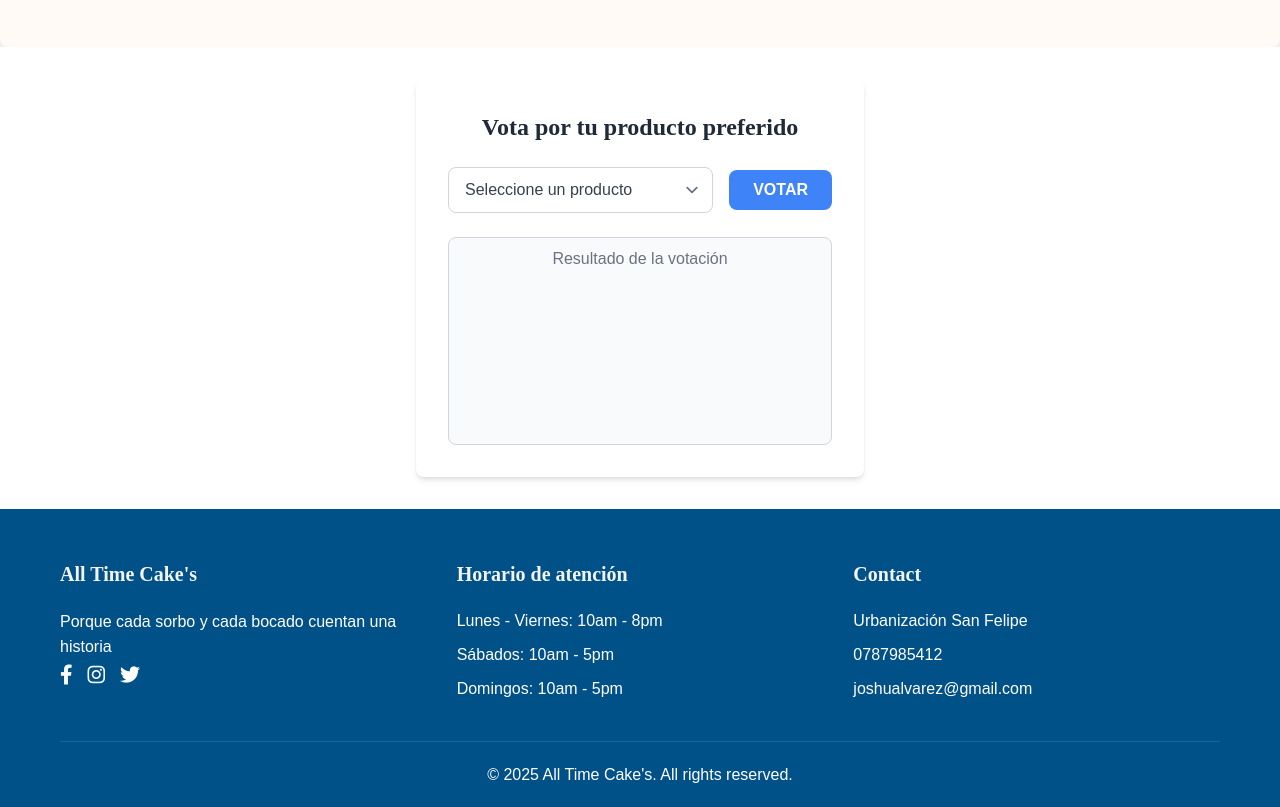
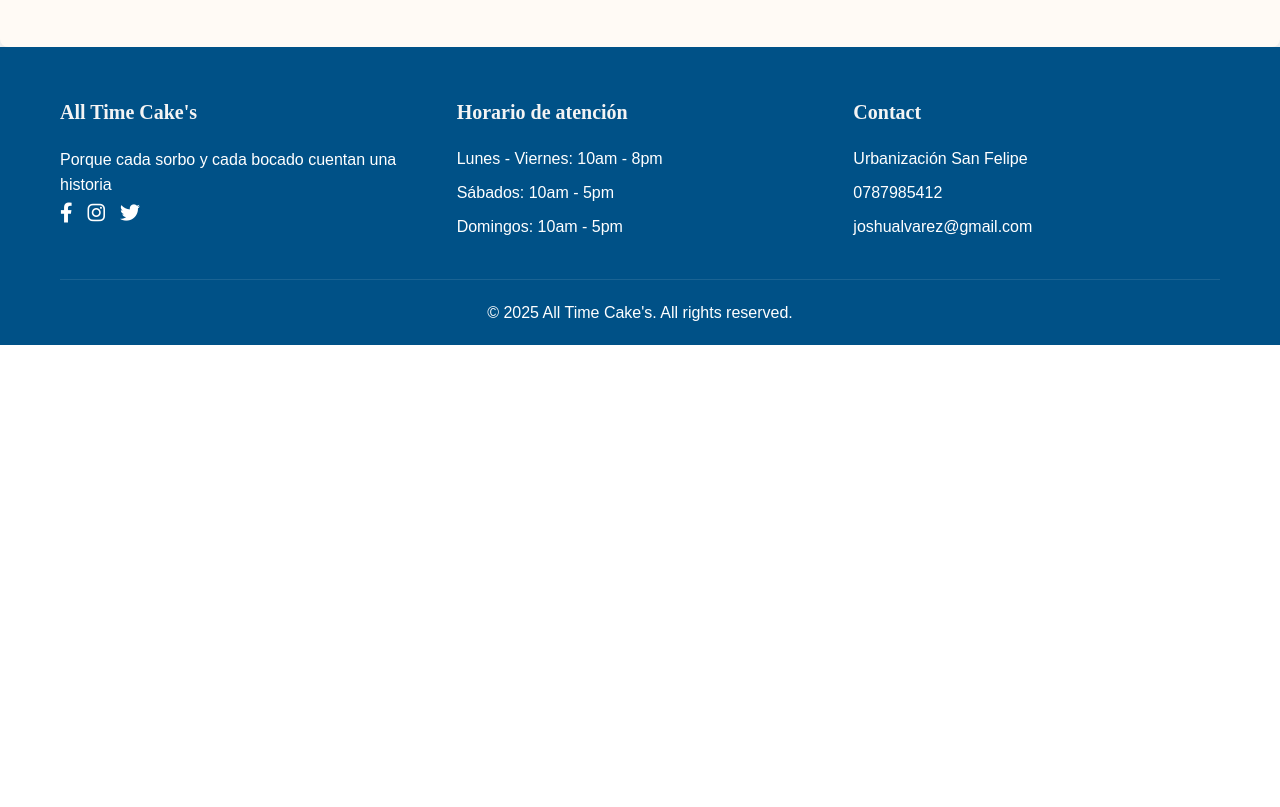
Before and after one commit to Danx111/landing_page, a website built with Vite: page index.html in a window 1280 px wide. Shown: the part 3736-4543 px from the top of the page. After the commit the page ends 4081 px from the top, so only its background shows below. Built offline with nearby package versions, Linux system fonts and the light colour scheme; no server answers; a web font is replaced by a local one.

Commit message:
se elimino la votacion

```diff
--- a/index.html
+++ b/index.html
@@ -252,33 +252,6 @@
         </div>
     </section>
 
-    <!--Votacion-->
-    <section class="flex flex-col items-center justify-center bg-white py-8">
-        <div class="bg-white p-8 rounded-lg shadow-md w-full max-w-md">
-            <h2 class="text-2xl font-bold mb-6 text-center text-gray-800">Vota por tu producto preferido</h2>
-
-            <div class="mb-6">
-                <form id="form_voting" class="relative flex items-center">
-                    <select id="select_product"
-                        class="block appearance-none w-full bg-white border border-gray-300 text-gray-700 py-3 px-4 pr-8 rounded-lg leading-tight focus:outline-none focus:ring-2 focus:ring-blue-500 focus:border-transparent">
-                        <option value="" disabled selected>Seleccione un producto</option>
-                        <option value="product1">Producto 1</option>
-                        <option value="product2">Producto 2</option>
-                        <option value="product3">Producto 3</option>
-                    </select>
-                    <button
-                        class="ml-4 bg-blue-500 hover:bg-blue-600 text-white font-bold py-2 px-6 rounded-lg focus:outline-none focus:ring-2 focus:ring-blue-500 focus:ring-opacity-50">
-                        VOTAR
-                    </button>
-                </form>
-            </div>
-
-            <div id="results" class="border border-gray-300 rounded-lg h-52 w-full p-2 bg-gray-50">
-                <p class="text-gray-500 text-center mt-16">Resultado de la votación</p>
-            </div>
-        </div>
-    </section>
-
     <!-- Footer -->
     <footer id="contact">
         <div class="container">
```
